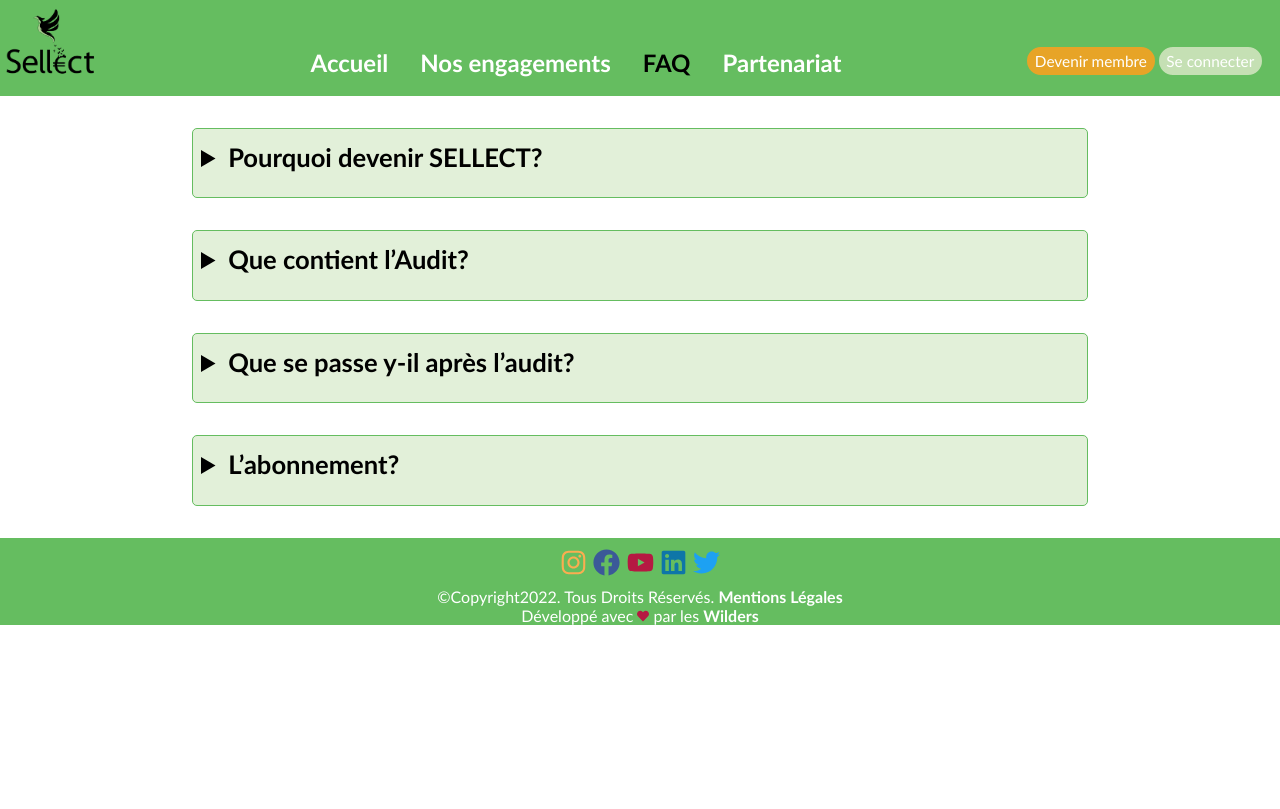
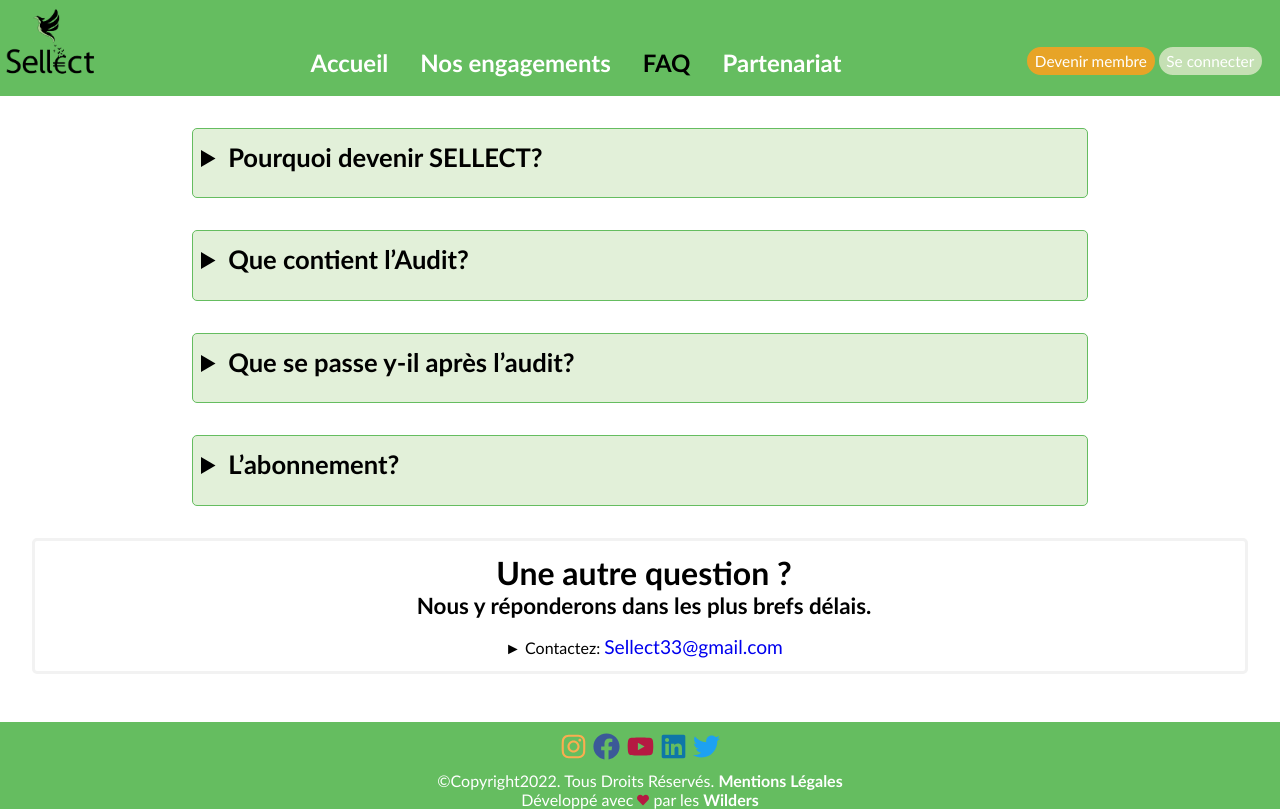
Before and after one commit to WildCodeSchool/2022-03-JS-RemoteFR-Outsiders-P3-Sellect-2, a React (Vite) app in the folder frontend/: page /faq in a window 1280 px wide. Built offline with nearby package versions, Linux system fonts and the light colour scheme.

Commit message:
add contact mail adress on faq

```diff
--- a/frontend/src/assets/Bloc1.css
+++ b/frontend/src/assets/Bloc1.css
@@ -21,7 +21,7 @@
 
 .bloc1_left h2 {
   font-size: calc(var(--font-size) * 1.5);
-  margin: 0.3em;
+  margin: 0.5em;
 }
 
 .bloc1_left p {
@@ -112,10 +112,10 @@
 
   .bloc1_left h2 {
     margin-bottom: 2em;
-    margin-left: 0.5em;
+    margin-left: 0.7em;
   }
 
   .bloc1_left p {
-    margin-left: em;
+    margin-left: 1em;
   }
 }
--- a/frontend/src/assets/Faq.css
+++ b/frontend/src/assets/Faq.css
@@ -42,6 +42,31 @@ details p ul {
   margin: auto;
 }
 
+.faq-div .contact {
+  display: flex;
+  flex-direction: column;
+  justify-content: center;
+  align-items: center;
+  text-align: center;
+  border: 3px solid var(--grey-background);
+  border-radius: 5px;
+  padding: 0.8em 0 0.8em 0.5em;
+  width: 95%;
+  margin: 2em 0 1em 0;
+}
+
+.contact h1 {
+  font-size: 1.4rem;
+}
+
+.contact h3 {
+  font-size: 1rem;
+}
+
+.contact p {
+  margin-top: 1em;
+}
+
 @media screen and (min-width: 750px) {
   details {
     width: 70%;
@@ -55,4 +80,16 @@ details p ul {
   details p {
     font-size: 1.3rem;
   }
+
+  .contact h1 {
+    font-size: 2rem;
+  }
+
+  .contact h3 {
+    font-size: 1.4rem;
+  }
+
+  .contact a {
+    font-size: 1.2rem;
+  }
 }
--- a/frontend/src/pages/Faq.jsx
+++ b/frontend/src/pages/Faq.jsx
@@ -86,6 +86,14 @@ export default function Faq() {
             mensuel soit 10 €/ mois.{" "}
           </p>
         </details>
+        <div className="contact">
+          <h1>Une autre question ?</h1>
+          <h3>Nous y réponderons dans les plus brefs délais.</h3>
+          <p>
+            ► Contactez:{" "}
+            <a href="mailto:Sellect33@gmail.com">Sellect33@gmail.com </a>{" "}
+          </p>
+        </div>
       </div>
       <Footer />
     </>
```
